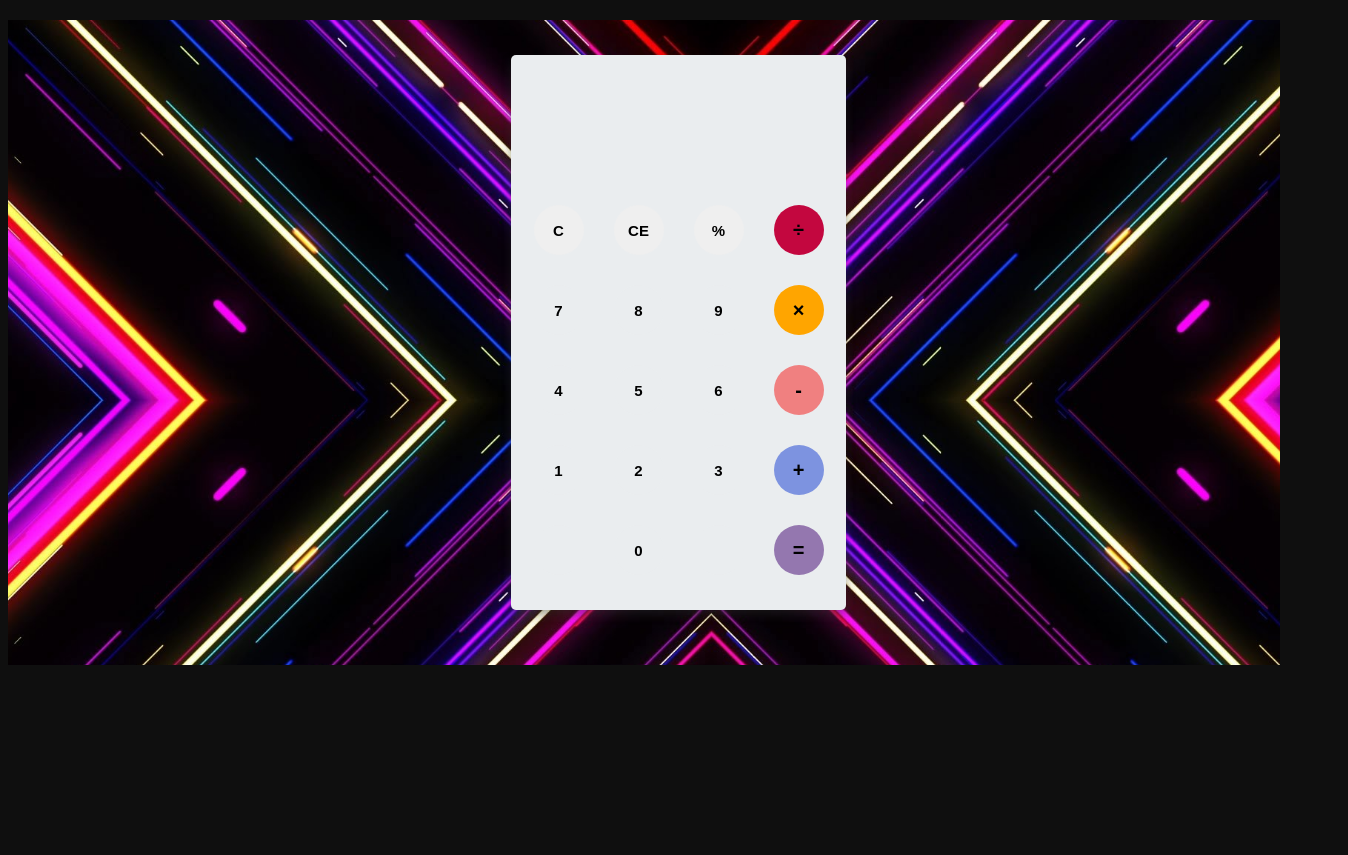
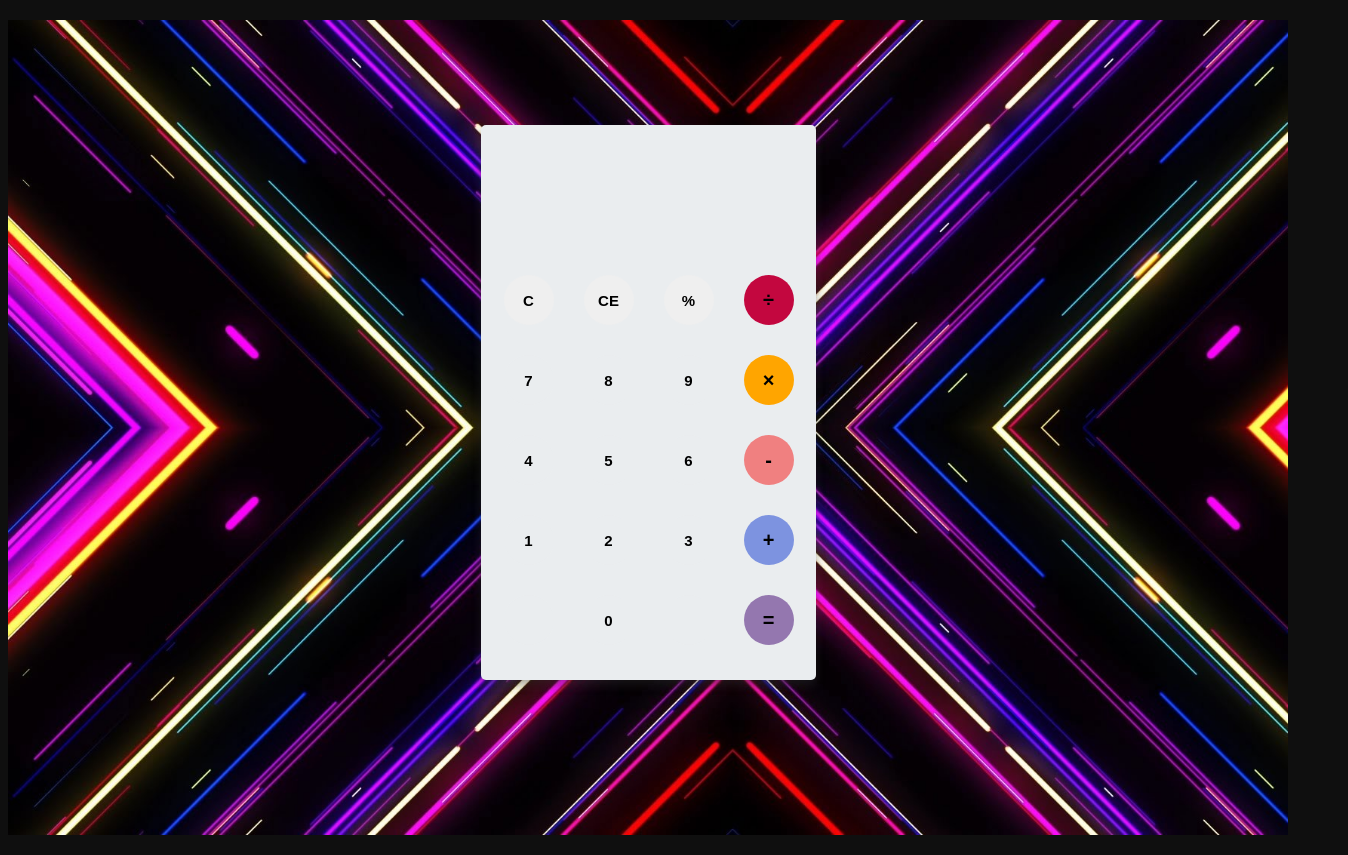
Before and after one commit to sabdadev/calculator, a plain HTML site: page index.html in a window 1280 px wide. Shown: the whole page, 1348 px wide, since content can reach past the window. Before the commit the page ends 800 px from the top, so only its background shows below. Drawn offline with nearby package versions, Linux system fonts and the light colour scheme.

Commit message:
Update style.css

```diff
--- a/style.css
+++ b/style.css
@@ -1,17 +1,16 @@
 body {
     font-family: 'Open Sans', sans-serif;
     background: #0f0f0f;
+    width: 100%;
 }
 
 #container {
-    width: 1340px;
-    height: 630px;
+    width: 100%;
+    height: 800px;
     margin: 20px auto;
     padding-top: 15px;
     background: url(neon.jpg);
     background-size: cover;
-    background-attachment: fixed;
-    align-items: center;
 
 }
 
@@ -20,7 +19,10 @@ body {
     height: 555px;
     position: relative;
     background-color: #eaedef;
+    align-items: center;
+    justify-content: center;
     margin: 0 auto;
+    margin-top: 70px;
     top: 20px;
     border-radius: 5px;
     box-shadow: 0 5px 10px rgba(48, 47, 47, 0.4);
```
